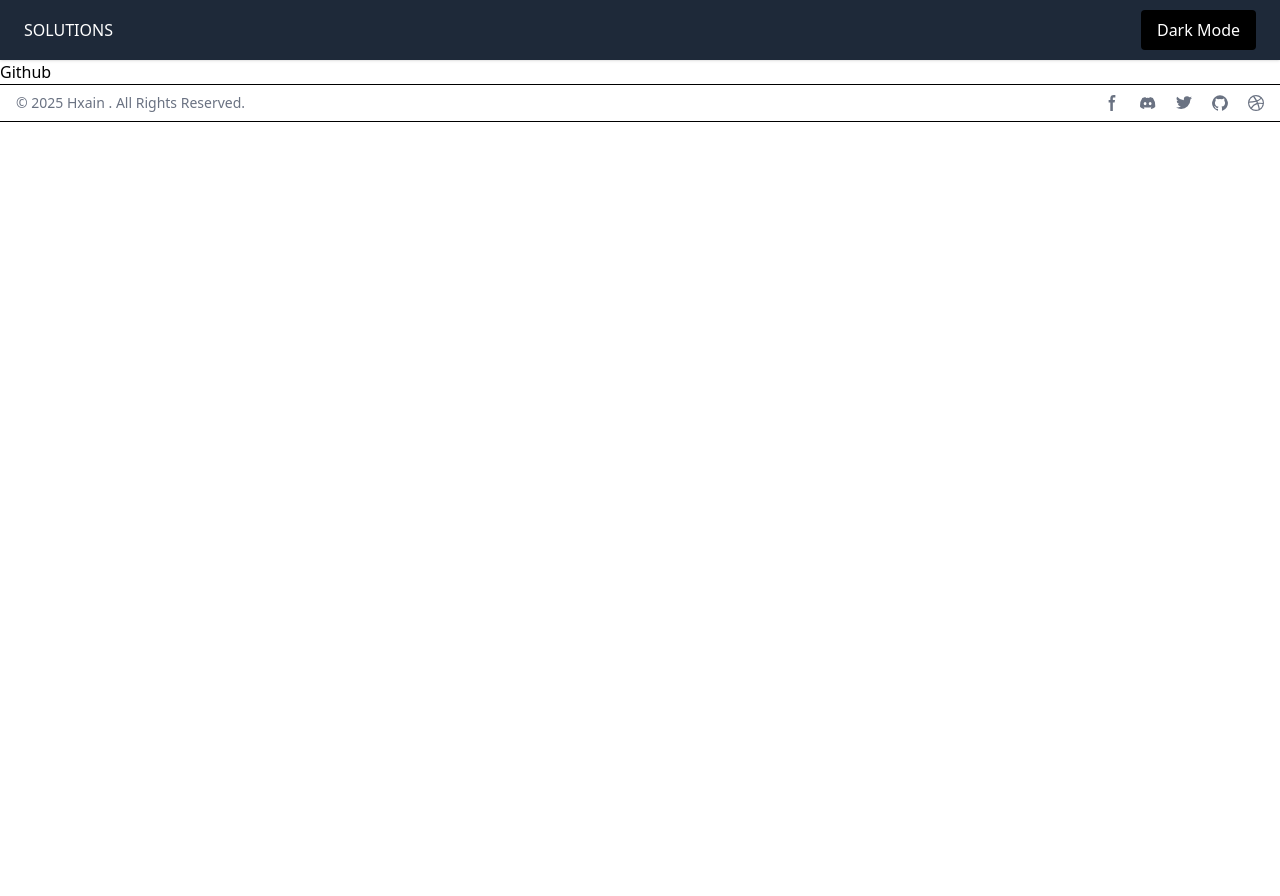
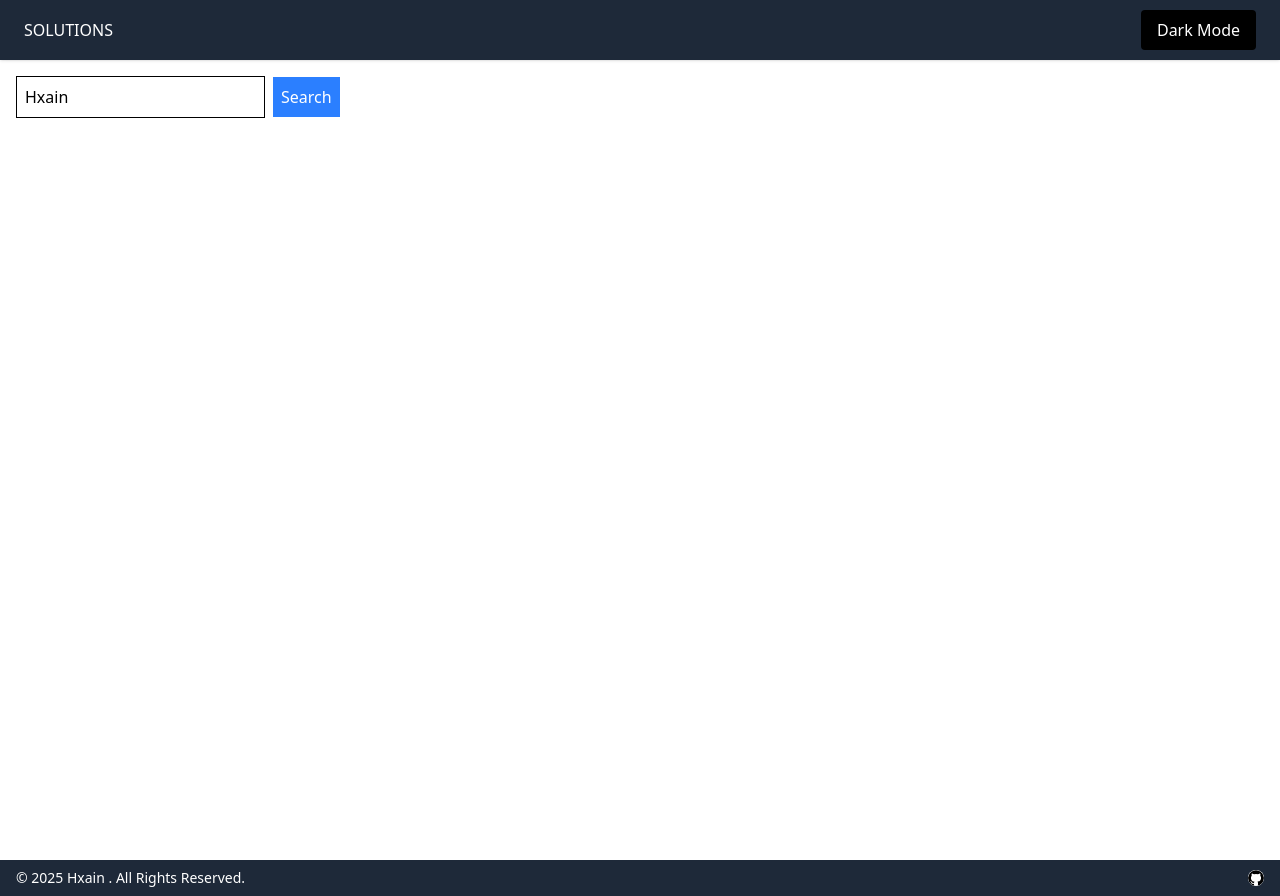
Before and after one commit to Hxain/reactL, a React (Vite) app in the folder solution/: page /github in a window 1280 px wide. Before the commit the page ends 800 px from the top, so only its background shows below. Built offline with nearby package versions, Linux system fonts and the light colour scheme.

Commit message:
update GitHub page; implement user search functionality

```diff
--- a/solution/index.html
+++ b/solution/index.html
@@ -2,7 +2,7 @@
 <html lang="en">
   <head>
     <meta charset="UTF-8" />
-    <link rel="icon" type="image/svg+xml" href="/vite.svg" />
+    <link rel="icon" type="image/jpeg" href="/gorilla.jpg" />
     <meta name="viewport" content="width=device-width, initial-scale=1.0" />
     <title>SOLUTION</title>
   </head>
--- a/solution/src/components/home/Footer.jsx
+++ b/solution/src/components/home/Footer.jsx
@@ -3,65 +3,21 @@ import { Link } from 'react-router-dom'
 function Footer() {
   return (
     <div className='flex flex-col  bottom-0'>
-    <footer className="bg-white border-y">
+    <footer className="bg-gray-800">
             <div className="mx-auto w-full max-w-screen-xl p-4 lg:py-2 ">
                 <div className="sm:flex sm:items-center sm:justify-between">
-                    <span className="text-sm text-gray-500 sm:text-center">
+                    <span className="text-sm text-white sm:text-center">
                         © 2025 Hxain
 
                         . All Rights Reserved.
                     </span>
                     <div className="flex mt-4 space-x-5 sm:justify-center sm:mt-0">
-                        <Link to="#" className="text-gray-500 hover:text-gray-900">
+
+                        <Link to="https://github.com/Hxain"    target="_blank"
+                        className="text-gray-500">
                             <svg
-                                className="w-4 h-4"
-                                aria-hidden="true"
+                                className="w-4 h-4 bg-white rounded-2xl"
                                 xmlns="http://www.w3.org/2000/svg"
-                                fill="currentColor"
-                                viewBox="0 0 8 19"
-                            >
-                                <path
-                                    fill-rule="evenodd"
-                                    d="M6.135 3H8V0H6.135a4.147 4.147 0 0 0-4.142 4.142V6H0v3h2v9.938h3V9h2.021l.592-3H5V3.591A.6.6 0 0 1 5.592 3h.543Z"
-                                    clip-rule="evenodd"
-                                />
-                            </svg>
-                            <span className="sr-only">Facebook page</span>
-                        </Link>
-                        <Link to="#" className="text-gray-500">
-                            <svg
-                                className="w-4 h-4"
-                                aria-hidden="true"
-                                xmlns="http://www.w3.org/2000/svg"
-                                fill="currentColor"
-                                viewBox="0 0 21 16"
-                            >
-                                <path d="M16.942 1.556a16.3 16.3 0 0 0-4.126-1.3 12.04 12.04 0 0 0-.529 1.1 15.175 15.175 0 0 0-4.573 0 11.585 11.585 0 0 0-.535-1.1 16.274 16.274 0 0 0-4.129 1.3A17.392 17.392 0 0 0 .182 13.218a15.785 15.785 0 0 0 4.963 2.521c.41-.564.773-1.16 1.084-1.785a10.63 10.63 0 0 1-1.706-.83c.143-.106.283-.217.418-.33a11.664 11.664 0 0 0 10.118 0c.137.113.277.224.418.33-.544.328-1.116.606-1.71.832a12.52 12.52 0 0 0 1.084 1.785 16.46 16.46 0 0 0 5.064-2.595 17.286 17.286 0 0 0-2.973-11.59ZM6.678 10.813a1.941 1.941 0 0 1-1.8-2.045 1.93 1.93 0 0 1 1.8-2.047 1.919 1.919 0 0 1 1.8 2.047 1.93 1.93 0 0 1-1.8 2.045Zm6.644 0a1.94 1.94 0 0 1-1.8-2.045 1.93 1.93 0 0 1 1.8-2.047 1.918 1.918 0 0 1 1.8 2.047 1.93 1.93 0 0 1-1.8 2.045Z" />
-                            </svg>
-                            <span className="sr-only">Discord community</span>
-                        </Link>
-                        <Link to="#" className="text-gray-500">
-                            <svg
-                                className="w-4 h-4"
-                                aria-hidden="true"
-                                xmlns="http://www.w3.org/2000/svg"
-                                fill="currentColor"
-                                viewBox="0 0 20 17"
-                            >
-                                <path
-                                    fill-rule="evenodd"
-                                    d="M20 1.892a8.178 8.178 0 0 1-2.355.635 4.074 4.074 0 0 0 1.8-2.235 8.344 8.344 0 0 1-2.605.98A4.13 4.13 0 0 0 13.85 0a4.068 4.068 0 0 0-4.1 4.038 4 4 0 0 0 .105.919A11.705 11.705 0 0 1 1.4.734a4.006 4.006 0 0 0 1.268 5.392 4.165 4.165 0 0 1-1.859-.5v.05A4.057 4.057 0 0 0 4.1 9.635a4.19 4.19 0 0 1-1.856.07 4.108 4.108 0 0 0 3.831 2.807A8.36 8.36 0 0 1 0 14.184 11.732 11.732 0 0 0 6.291 16 11.502 11.502 0 0 0 17.964 4.5c0-.177 0-.35-.012-.523A8.143 8.143 0 0 0 20 1.892Z"
-                                    clip-rule="evenodd"
-                                />
-                            </svg>
-                            <span className="sr-only">Twitter page</span>
-                        </Link>
-                        <Link to="#" className="text-gray-500">
-                            <svg
-                                className="w-4 h-4"
-                                aria-hidden="true"
-                                xmlns="http://www.w3.org/2000/svg"
-                                fill="currentColor"
                                 viewBox="0 0 20 20"
                             >
                                 <path
@@ -72,22 +28,7 @@ function Footer() {
                             </svg>
                             <span className="sr-only">GitHub account</span>
                         </Link>
-                        <Link to="#" className="text-gray-500">
-                            <svg
-                                className="w-4 h-4"
-                                aria-hidden="true"
-                                xmlns="http://www.w3.org/2000/svg"
-                                fill="currentColor"
-                                viewBox="0 0 20 20"
-                            >
-                                <path
-                                    fill-rule="evenodd"
-                                    d="M10 0a10 10 0 1 0 10 10A10.009 10.009 0 0 0 10 0Zm6.613 4.614a8.523 8.523 0 0 1 1.93 5.32 20.094 20.094 0 0 0-5.949-.274c-.059-.149-.122-.292-.184-.441a23.879 23.879 0 0 0-.566-1.239 11.41 11.41 0 0 0 4.769-3.366ZM8 1.707a8.821 8.821 0 0 1 2-.238 8.5 8.5 0 0 1 5.664 2.152 9.608 9.608 0 0 1-4.476 3.087A45.758 45.758 0 0 0 8 1.707ZM1.642 8.262a8.57 8.57 0 0 1 4.73-5.981A53.998 53.998 0 0 1 9.54 7.222a32.078 32.078 0 0 1-7.9 1.04h.002Zm2.01 7.46a8.51 8.51 0 0 1-2.2-5.707v-.262a31.64 31.64 0 0 0 8.777-1.219c.243.477.477.964.692 1.449-.114.032-.227.067-.336.1a13.569 13.569 0 0 0-6.942 5.636l.009.003ZM10 18.556a8.508 8.508 0 0 1-5.243-1.8 11.717 11.717 0 0 1 6.7-5.332.509.509 0 0 1 .055-.02 35.65 35.65 0 0 1 1.819 6.476 8.476 8.476 0 0 1-3.331.676Zm4.772-1.462A37.232 37.232 0 0 0 13.113 11a12.513 12.513 0 0 1 5.321.364 8.56 8.56 0 0 1-3.66 5.73h-.002Z"
-                                    clip-rule="evenodd"
-                                />
-                            </svg>
-                            <span className="sr-only">Dribbble account</span>
-                        </Link>
+
                     </div>
                 </div>
             </div>
--- a/solution/src/pages/Github.jsx
+++ b/solution/src/pages/Github.jsx
@@ -1,7 +1,59 @@
-import React from 'react'
+import React, { useState } from 'react'
 
-export default function Github() {
+function Github() {
+  const [user, setUser] = useState(null);
+  const [userName, setUserName] = useState("Hxain");
+
+  const fetchUser = async(e)=>{
+    e.preventDefault();
+    if(!userName.trim()) return;
+
+    try {
+      const res = await fetch(`https://api.github.com/users/${userName}`);
+      if(!res.ok) throw new Error("User not found");
+      const data = await res.json();
+      console.log("data")
+      setUser(data);
+    } catch (error) {
+      console.error(error, "Failed to Fetch data");
+      setUser(null);
+    }
+  }
+
   return (
-    <div>Github</div>
+
+     <div className="p-4 h-screen">
+      <form onSubmit={fetchUser} className="mb-4">
+        <input
+          type="text"
+          placeholder="Enter GitHub Username"
+          value={userName}
+          onChange={(e) => setUserName(e.target.value)}
+          className="border p-2 mr-2"
+        />
+        <button type="submit" className="bg-blue-500 text-white p-2">
+          Search
+        </button>
+      </form>
+
+      {user && (
+        <div className="border p-4">
+          <img src={user.avatar_url} alt={user.login} className="w-20 h-20 rounded-full" />
+          <h2 className="text-lg font-bold">{user.name || user.login}</h2>
+          <p>{user.bio || "No bio available"}</p>
+          <a
+            href={user.html_url}
+            target="_blank"
+            rel="noopener noreferrer"
+            className="text-blue-500"
+          >
+            View Profile
+          </a>
+        </div>
+      )}
+    </div>
+
   )
 }
+
+export default Github
```
Also changed, not shown: solution/public/gorilla.jpg (added).
